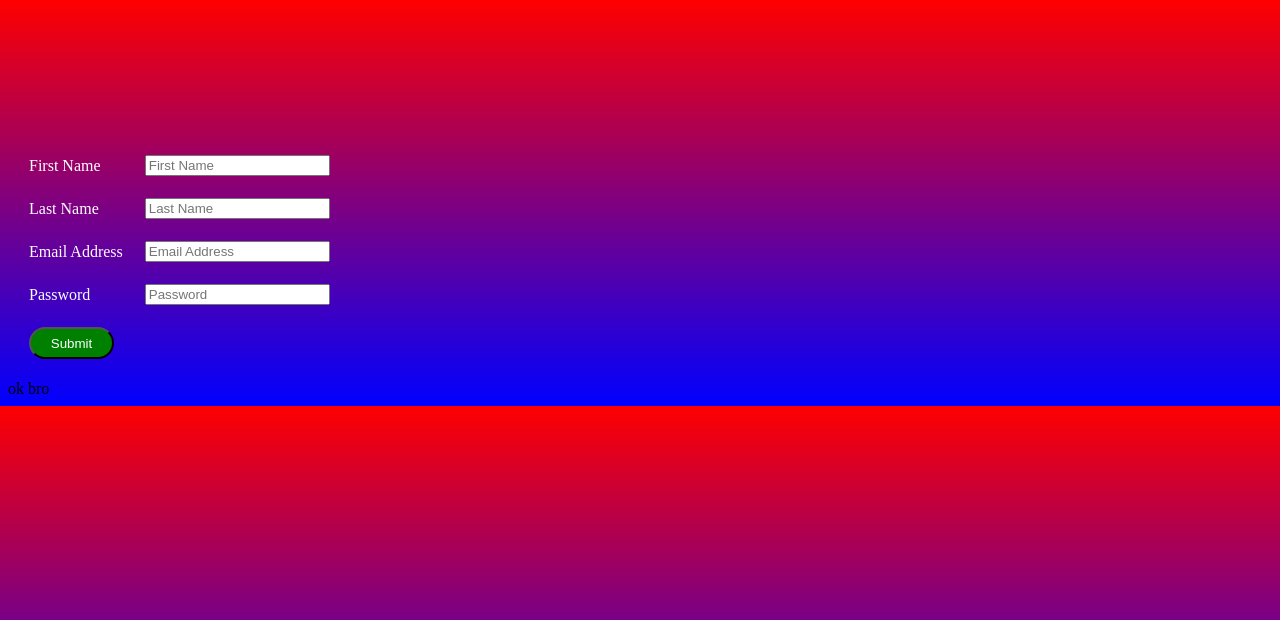
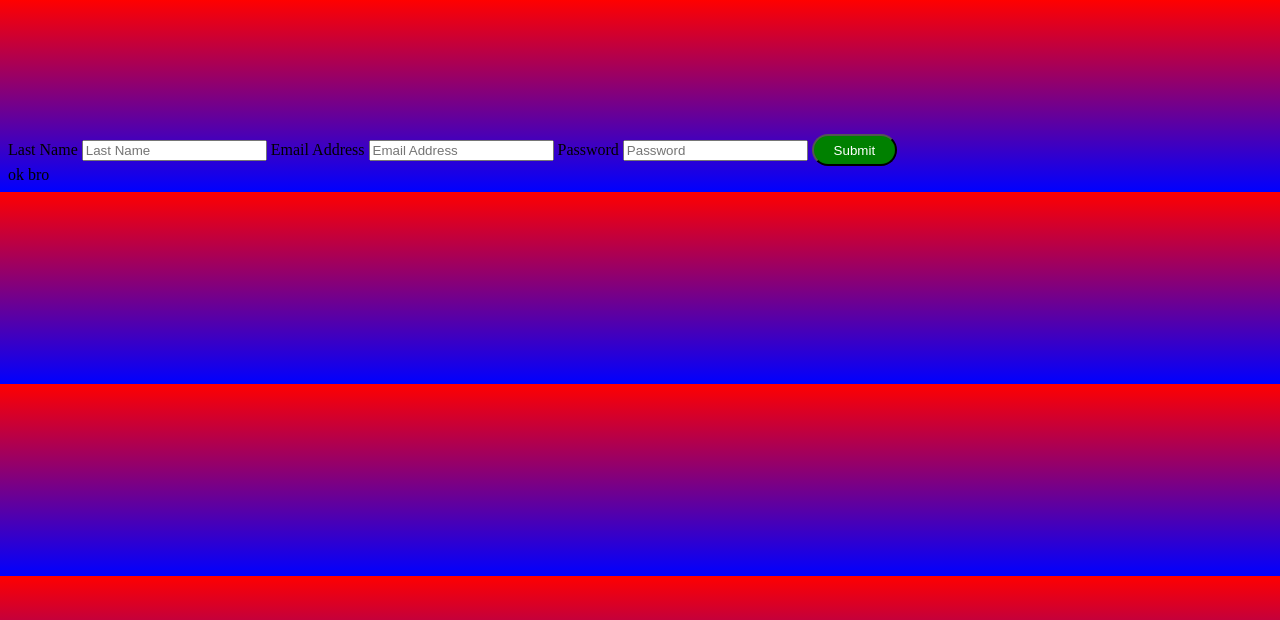
Before and after one commit to rohitsondigala/web-developer, a PHP site: the page made by project 1.1.php in a window 1280 px wide. Shown: the top 620 px of the page. Run offline with PHP 8.4, Linux system fonts and the light colour scheme; data that the repository does not hold is empty; a stand-in replaces the project's code that opens the database connection.

Commit message:
Update project 1.1.php

```diff
--- a/project 1.1.php
+++ b/project 1.1.php
@@ -39,11 +39,7 @@ background:linear-gradient(red,blue);
 <br><br><br><br><br><br><br>
 
 <form>
-<table style="item-align:center;"  cellspacing="20">
-<tr>
-<td>First Name</td>
-<td><input type="text" placeholder="First Name" name="fname" required></td>
-</tr>
+
 
 <tr>
 <td>Last Name</td>
```
